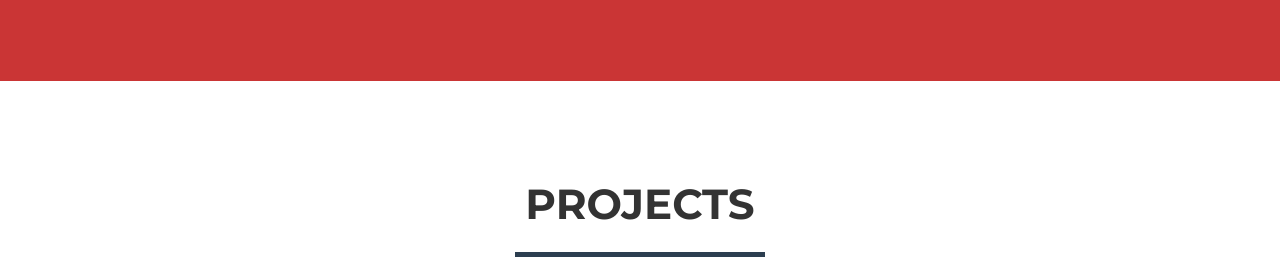
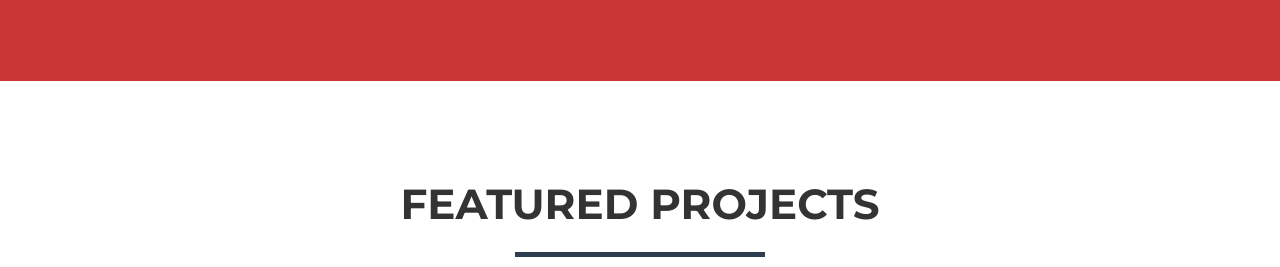
Before and after one commit to zfrye06/zfrye06.github.io, a website: page index.html in a window 1280 px wide. Shown: the part 685-952 px from the top of the page. Drawn offline with nearby package versions, Linux system fonts and the light colour scheme.

Commit message:
Fixed projects title

```diff
--- a/index.html
+++ b/index.html
@@ -91,7 +91,7 @@
         <div class="container">
             <div class="row">
                 <div class="col-lg-12 text-center">
-                    <h2>Projects</h2>
+                    <h2>Featured Projects</h2>
                     <hr class="star-primary">
                 </div>
             </div>
```
